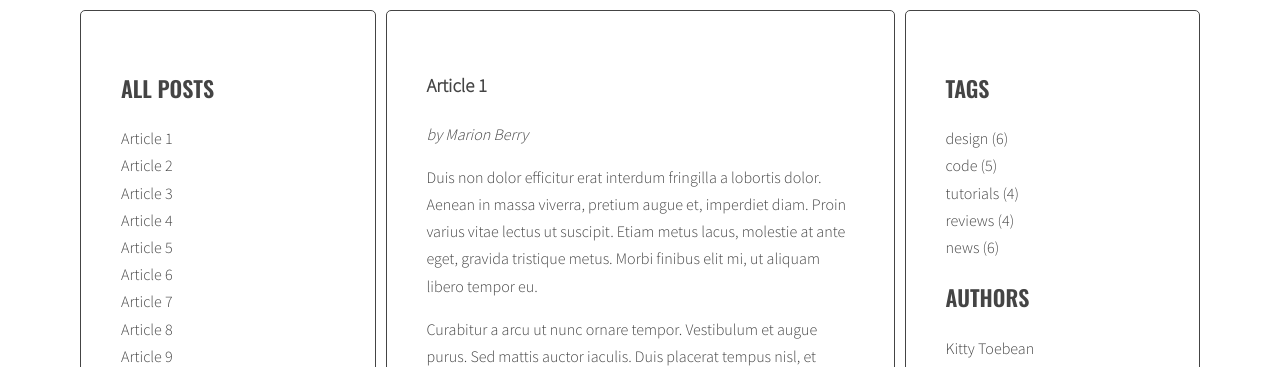
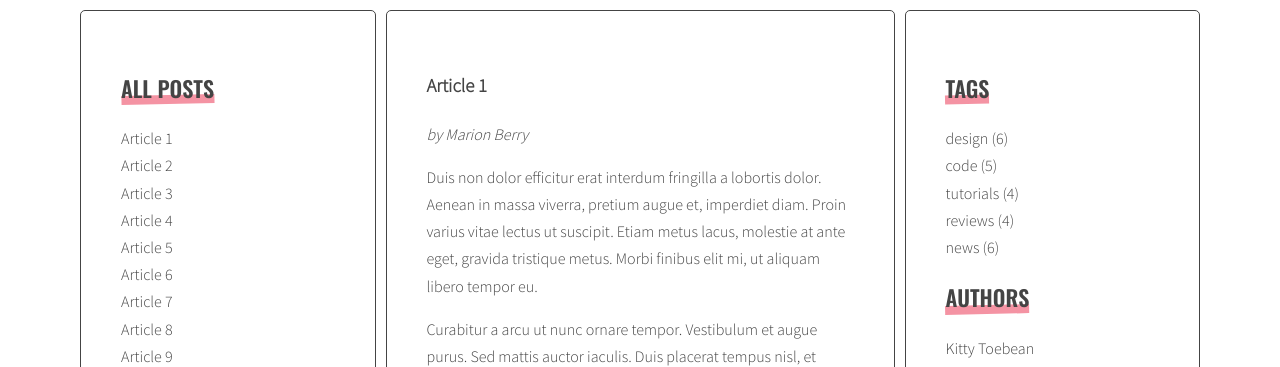
Before and after one commit to mpa-ia/javascript-blog, a website: page index.html in a window 1280 px wide. Shown: the part 233-600 px from the top of the page. Drawn offline with nearby package versions, Linux system fonts and the light colour scheme.

Commit message:
Add decoration line below section titles

```diff
--- a/sass/style.scss
+++ b/sass/style.scss
@@ -34,6 +34,21 @@
   text-transform: uppercase;
   font-family: $font-header;
   font-weight: 600;
+  position: relative;
+  display: inline-block;
+  z-index: 1;
+  &::after {
+    width: 100%;
+    height: 9px;
+    opacity: 0.6;
+    background: #ED4C67;
+    position: absolute;
+    bottom: 3px;
+    left: 50%;
+    transform: translateX(-50%) rotate(-1.2deg);
+    content: '';
+    z-index: -1;
+  }
   span {
     text-transform: none;
     font-weight: 400;
```
Also changed, not shown: css/style.css, images/strawberries.jpg (added), sass/style.css, sass/style.min.css, 1 other file.
